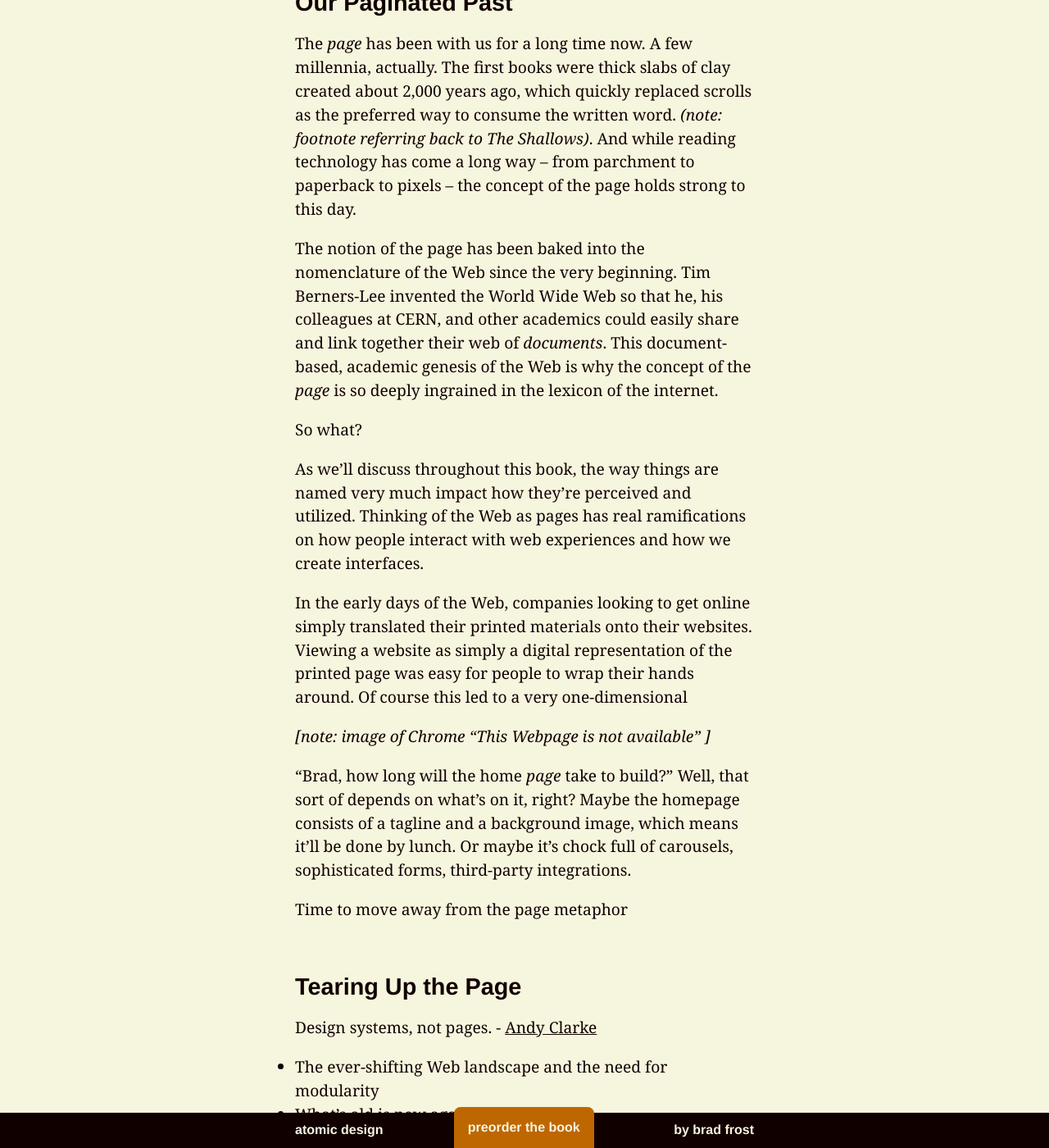
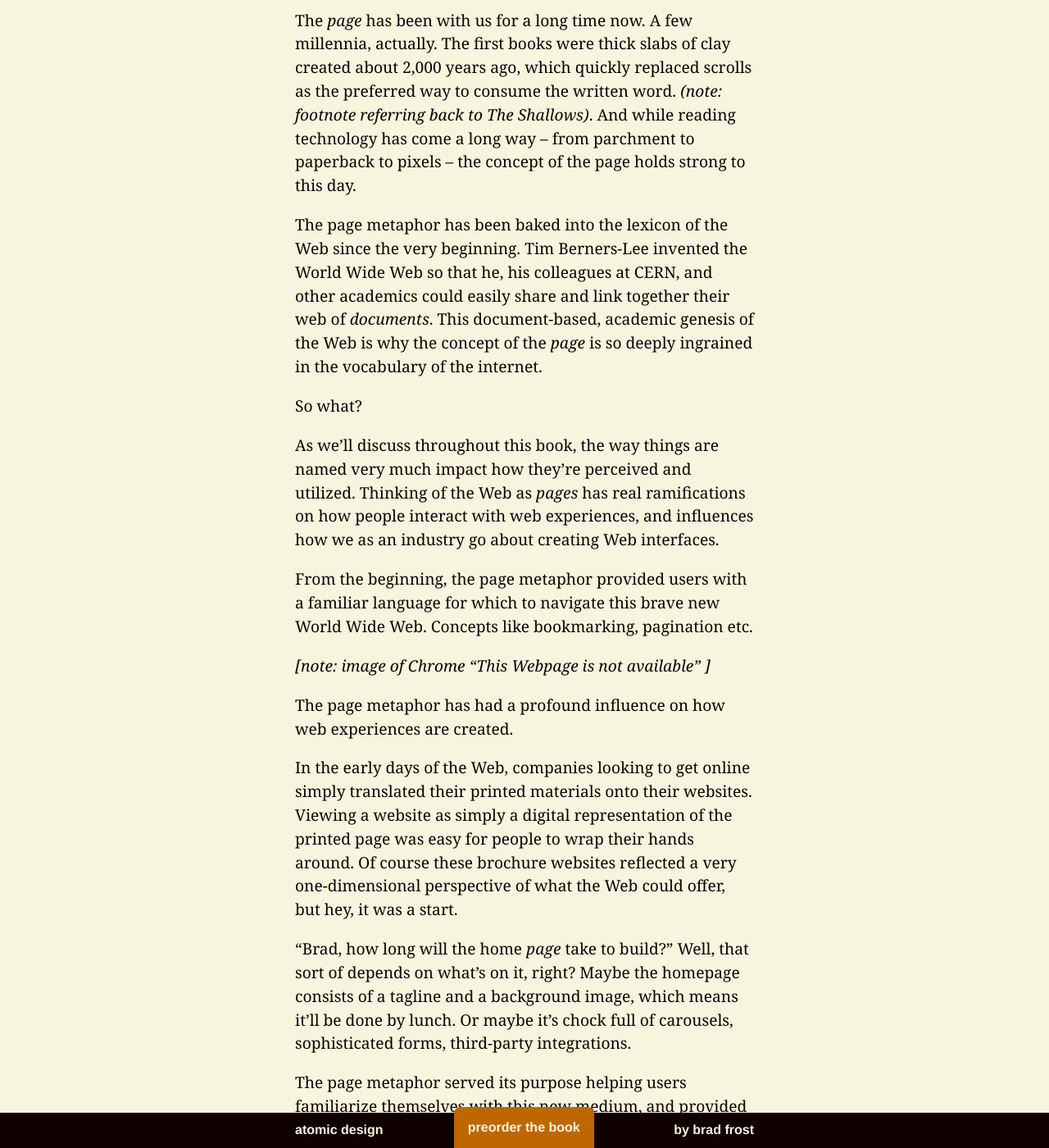
Before and after one commit to bradfrost/atomic-design, a Jekyll site: the page built from chapter-1.md, in a window 1280 px wide and 1400 px high, scrolled down 782 px. Shown: the whole window at 82% size. Built offline with Jekyll 4.4.1, drawn with Linux system fonts in a browser that asks for light colours; some of the changed text lies outside the part shown.

Commit message:
Updated some minor chapter 1 text

```diff
--- a/chapter-1.md
+++ b/chapter-1.md
@@ -4,28 +4,32 @@ title: Chapter 1
 permalink: /chapter-1/
 ---
 
-Once upon a time in the not-so-distant past, there were these things called _books_. Remember them? These contraptions were heavy and bulky and made of dead trees. Inside these books were things called _pages_. You turned them, and they cut your fingers.
+A long, long time ago, there were these things called _books_. Remember them? These contraptions were heavy and bulky and made of dead trees. Inside these books were things called _pages_. You turned them, and they cut your fingers.
 
-Awful things. I’m so glad these book things aren’t around anymore.
+Awful things. I’m so glad these book things and their razor-sharp pages aren’t around anymore.
 
 Oh wait.
 
 ## Our Paginated Past
 The _page_ has been with us for a long time now. A few millennia, actually. The first books were thick slabs of clay created about 2,000 years ago, which quickly replaced scrolls as the preferred way to consume the written word. *(note: footnote referring back to The Shallows)*. And while reading technology has come a long way – from parchment to paperback to pixels – the concept of the page holds strong to this day.
 
-The notion of the page has been baked into the nomenclature of the Web since the very beginning. Tim Berners-Lee invented the World Wide Web so that he, his colleagues at CERN, and other academics could easily share and link together their web of *documents*. This document-based, academic genesis of the Web is why the concept of the *page* is so deeply ingrained in the lexicon of the internet.
+The page metaphor has been baked into the lexicon of the Web since the very beginning. Tim Berners-Lee invented the World Wide Web so that he, his colleagues at CERN, and other academics could easily share and link together their web of *documents*. This document-based, academic genesis of the Web is why the concept of the *page* is so deeply ingrained in the vocabulary of the internet.
 
 So what?
 
-As we’ll discuss throughout this book, the way things are named very much impact how they’re perceived and utilized. Thinking of the Web as pages has real ramifications on how people interact with web experiences and how we create interfaces.
+As we’ll discuss throughout this book, the way things are named very much impact how they’re perceived and utilized. Thinking of the Web as *pages* has real ramifications on how people interact with web experiences, and influences how we as an industry go about creating Web interfaces.
 
-In the early days of the Web, companies looking to get online simply translated their printed materials onto their websites. Viewing a website as simply a digital representation of the printed page was easy for people to wrap their hands around. Of course this led to a very one-dimensional
+From the beginning, the page metaphor provided users with a familiar language for which to navigate this brave new World Wide Web. Concepts like bookmarking, pagination etc.
 
 *[note: image of Chrome “This Webpage is not available” ]*
 
+The page metaphor has had a profound influence on how web experiences are created.
+
+In the early days of the Web, companies looking to get online simply translated their printed materials onto their websites. Viewing a website as simply a digital representation of the printed page was easy for people to wrap their hands around. Of course these brochure websites reflected a very one-dimensional perspective of what the Web could offer, but hey, it was a start.
+
 “Brad, how long will the home *page* take to build?” Well, that sort of depends on what’s on it, right? Maybe the homepage consists of a tagline and a background image, which means it’ll be done by lunch. Or maybe it’s chock full of carousels, sophisticated forms, third-party integrations.
 
-Time to move away from the page metaphor
+The page metaphor served its purpose helping users familiarize themselves with this new medium, and provided . But in order to create thoughtful Web experiences  the time to move away from the page metaphor.
 
 ## Tearing Up the Page
 
@@ -37,8 +41,14 @@ Time to move away from the page metaphor
 
 ## Trends (note: need title)
 
-Trends: style tiles, element collages, UI frameworks, pattern libraries, CSS architecture
+Trends: style tiles, element collages, UI frameworks, pattern libraries, CSS architecture, not another redesign
 
-##
+## Design Systems Save the Day
+Advantages of design systems: promote consistency, establish a consistent vocabulary, create more robust deliverables, establish a system that can be modified and extended, future-friendly
+- [Front-end Style Guides](http://maban.co.uk/projects/front-end-style-guides/) by Anna Debenham
+
+## UI Frameworks in Theory and in Practice
+- The rise of UI frameworks
+- Issues with UI frameworks and pattern libraries
 
 Lorem ipsum dolar yadda yadda yadda to be continued…
```
Also changed, not shown: 2 other files.
